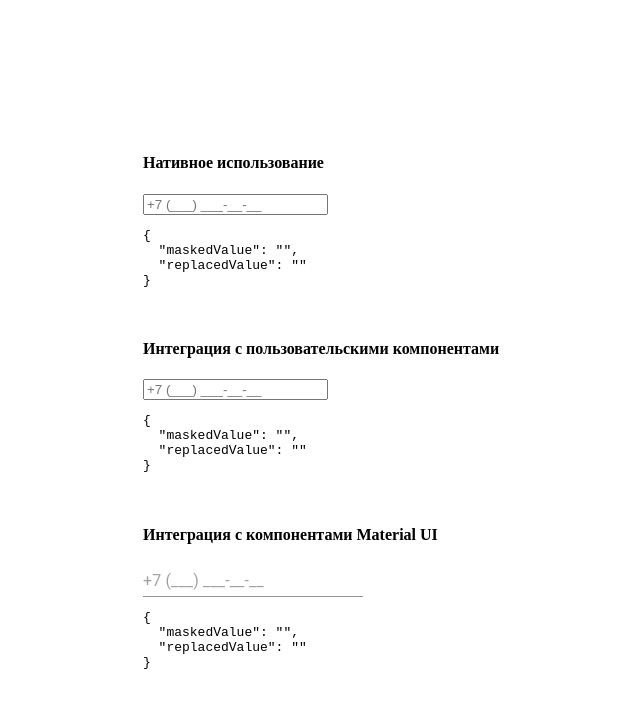
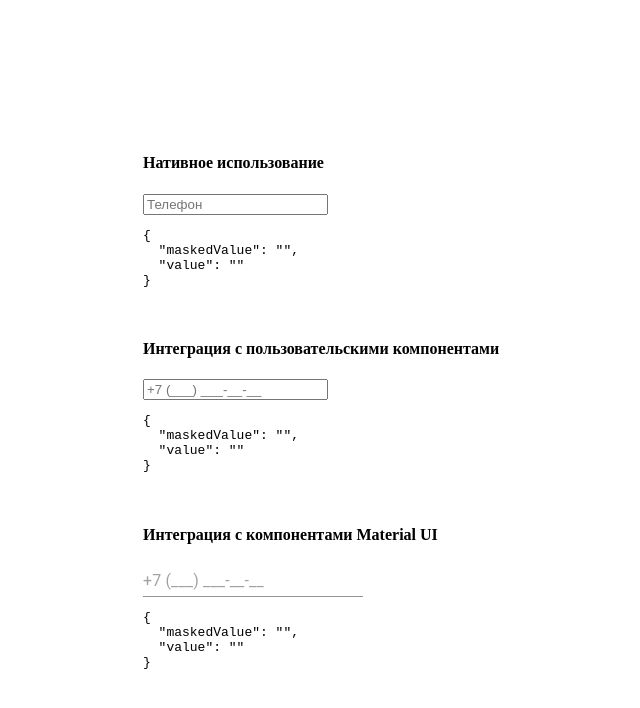
Before and after one commit to GoncharukBro/react-mask-field, a React (Create React App) app: page / in a window 1280 px wide. Shown: the top 708 px of the page, without its empty margins (247-887 px from the left). Built offline with nearby package versions, Linux system fonts and the light colour scheme.

Commit message:
Дополнение README

```diff
--- a/src/App.tsx
+++ b/src/App.tsx
@@ -17,18 +17,17 @@ function TextFieldMask({ inputRef, ...other }: InputBaseComponentProps) {
 }
 
 export default function App() {
-  const [maskedInputData, setMaskedInputData] = useState({
-    maskedValue: '',
-    replacedValue: '',
-  });
-  const [customComponentData, setCustomComponentData] = useState({
-    maskedValue: '',
-    replacedValue: '',
-  });
-  const [textFieldData, setTextFieldData] = useState({
-    maskedValue: '',
-    replacedValue: '',
-  });
+  const [maskedInputData, setMaskedInputData] = useState({ maskedValue: '', value: '' });
+  const [customComponentData, setCustomComponentData] = useState({ maskedValue: '', value: '' });
+  const [textFieldData, setTextFieldData] = useState({ maskedValue: '', value: '' });
+
+  const handleChange = (event: React.ChangeEvent<HTMLInputElement>, value: string) => {
+    const newValue = value[0] === '9' ? `7${value}` : value;
+    setMaskedInputData({ maskedValue: event.target.value, value });
+  };
+
+  const isPhoneRu = ['7', '8', '9'].includes(maskedInputData.value[0]);
+  const mask = '_+_ __________';
 
   return (
     <div style={{ height: '100vh', display: 'flex' }}>
@@ -36,13 +35,12 @@ export default function App() {
         <h4>Нативное использование</h4>
 
         <MaskedInput
-          mask="+7 (___) ___-__-__"
+          mask={mask}
           char="_"
           number
-          value={maskedInputData.maskedValue}
-          onChange={(event, value) => {
-            setMaskedInputData({ maskedValue: event.target.value, replacedValue: value });
-          }}
+          placeholder="Телефон"
+          value={maskedInputData.value}
+          onChange={handleChange}
         />
         <pre>{JSON.stringify(maskedInputData, null, 2)}</pre>
 
@@ -55,9 +53,9 @@ export default function App() {
           mask="+7 (___) ___-__-__"
           char="_"
           number
-          value={customComponentData.replacedValue}
+          value={customComponentData.value}
           onChange={(event, value) => {
-            setCustomComponentData({ maskedValue: event.target.value, replacedValue: value });
+            setCustomComponentData({ maskedValue: event.target.value, value });
           }}
         />
         <pre>{JSON.stringify(customComponentData, null, 2)}</pre>
@@ -68,10 +66,10 @@ export default function App() {
 
         <TextField
           InputProps={{ inputComponent: TextFieldMask }}
-          value={textFieldData.replacedValue}
+          value={textFieldData.value}
           onChange={
             ((event: React.ChangeEvent<HTMLInputElement>, value: string) => {
-              setTextFieldData({ maskedValue: event.target.value, replacedValue: value });
+              setTextFieldData({ maskedValue: event.target.value, value });
             }) as any
           }
         />
```
Also changed, not shown: 1 other file (tests, documents, lock files or other folders).
